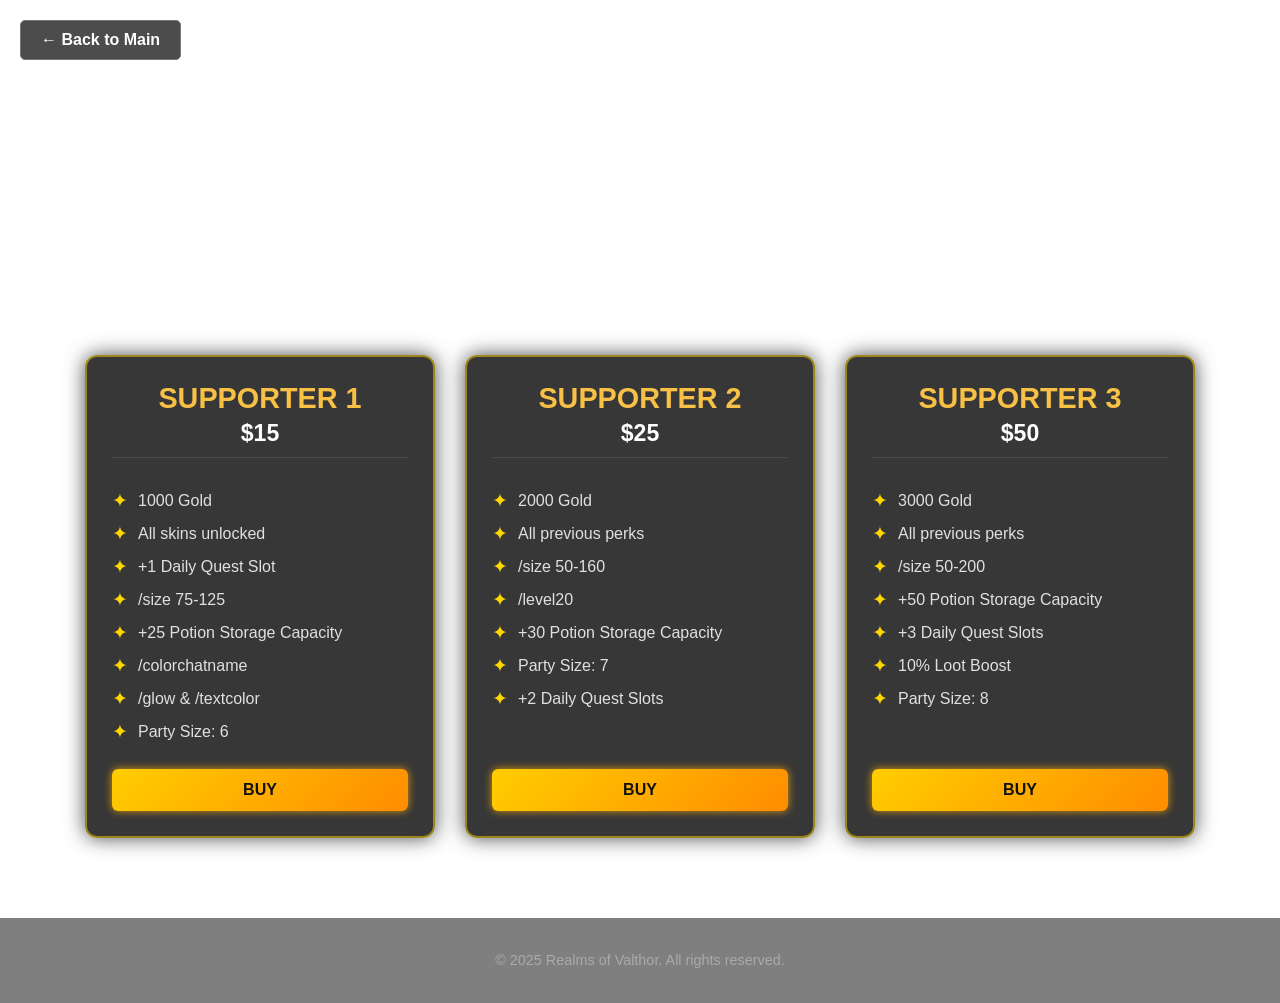
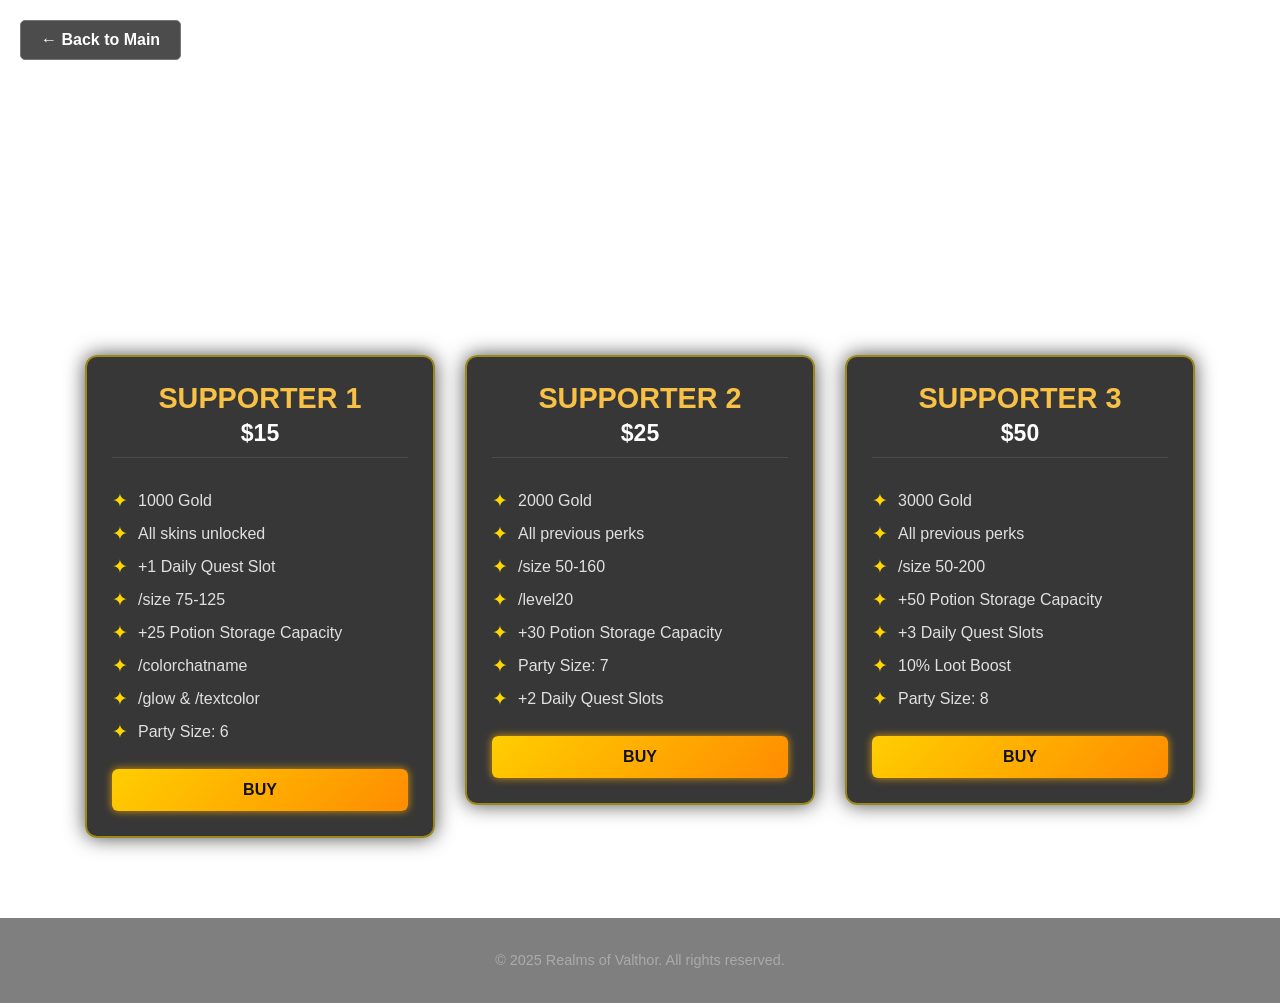

Update style-new.css

--- a/style-new.css
+++ b/style-new.css
@@ -81,9 +81,10 @@ body {
   display: flex;
   flex-wrap: wrap;
   justify-content: center;
+  align-items: flex-start; /* Kutuların birbirinin boyuna uzamasını engeller */
   gap: 30px;
-  /* Use vh for responsive padding, so it scales better on mobile */
-  padding: 35vh 20px 40px; 
+  /* Logo görünümü için üst boşluğu sabitledik */
+  padding: 450px 20px 40px; 
   max-width: 1300px;
   margin: 0 auto;
 }
@@ -99,6 +100,7 @@ body {
   transition: transform 0.3s ease, box-shadow 0.3s ease, border 0.3s ease;
   display: flex;
   flex-direction: column;
+  height: auto; /* İçeriği kadar yer kaplamasını sağlar */
 }
 
 .tier.gold-bundle {
